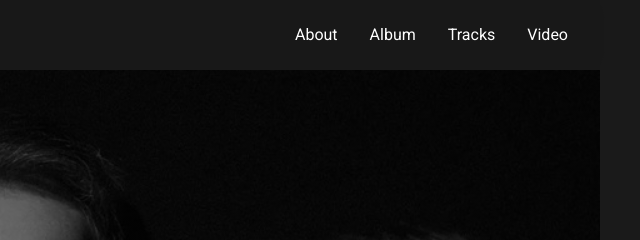
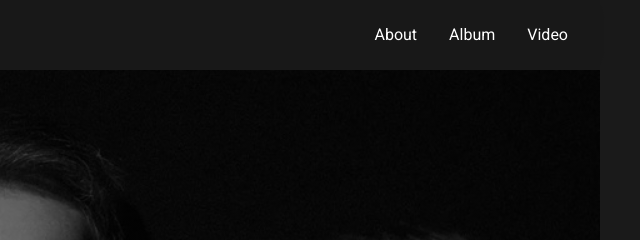
Before and after one commit to lera-clera/sax, a plain HTML site: page index.html in a window 1280 px wide. Shown: the top 240 px of the page, 640-1280 px from the left. Drawn offline with nearby package versions, Linux system fonts and the light colour scheme; a web font is replaced by a local one.

Commit message:
removed tracks

```diff
--- a/index.html
+++ b/index.html
@@ -21,7 +21,6 @@
             <ul class="nav-menu">
                 <li><a href="#about">About</a></li>
                 <li><a href="#album">Album</a></li>
-                <li><a href="#tracks">Tracks</a></li>
                 <li><a href="#video">Video</a></li>
             </ul>
         </nav>
```
